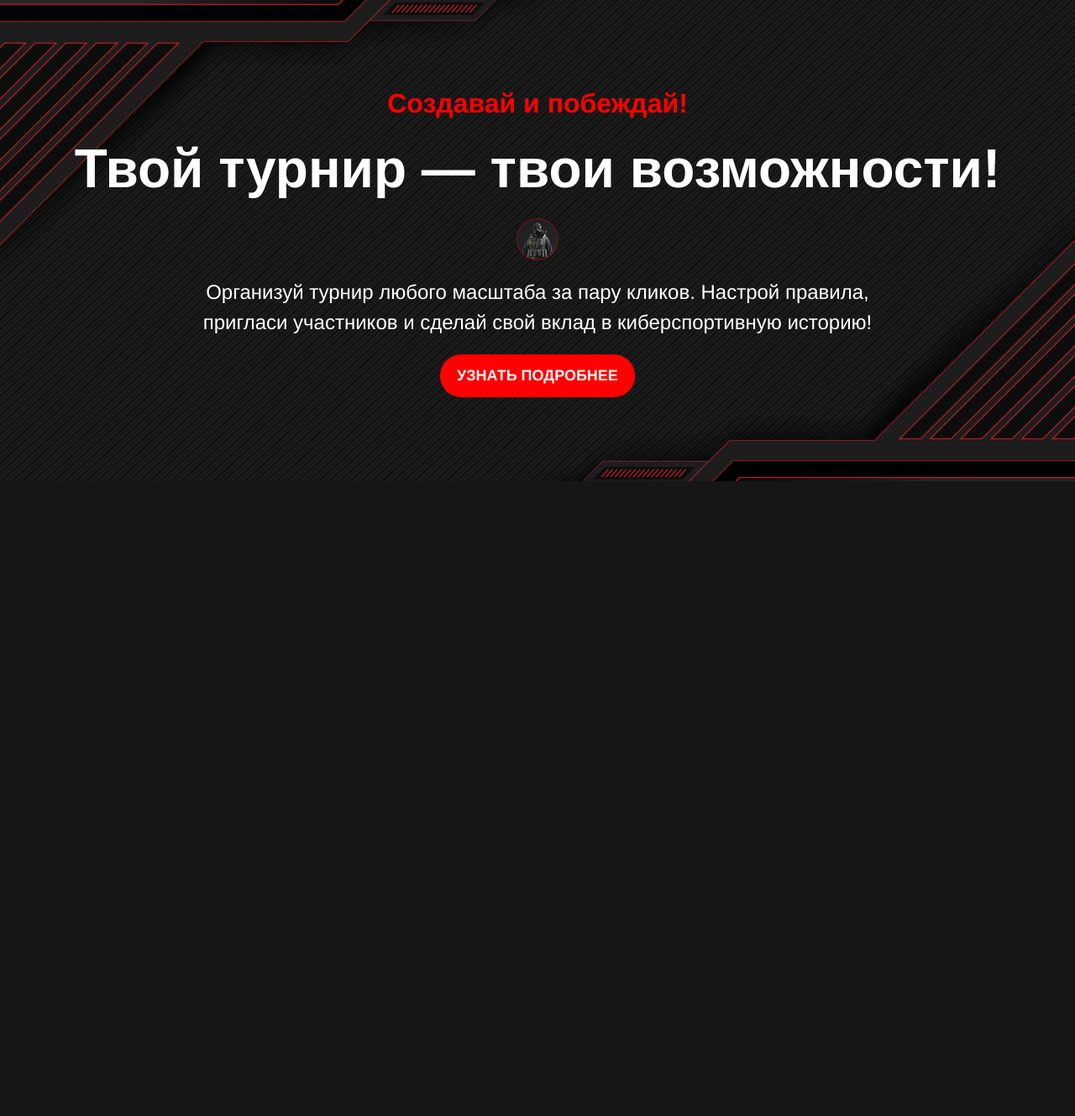
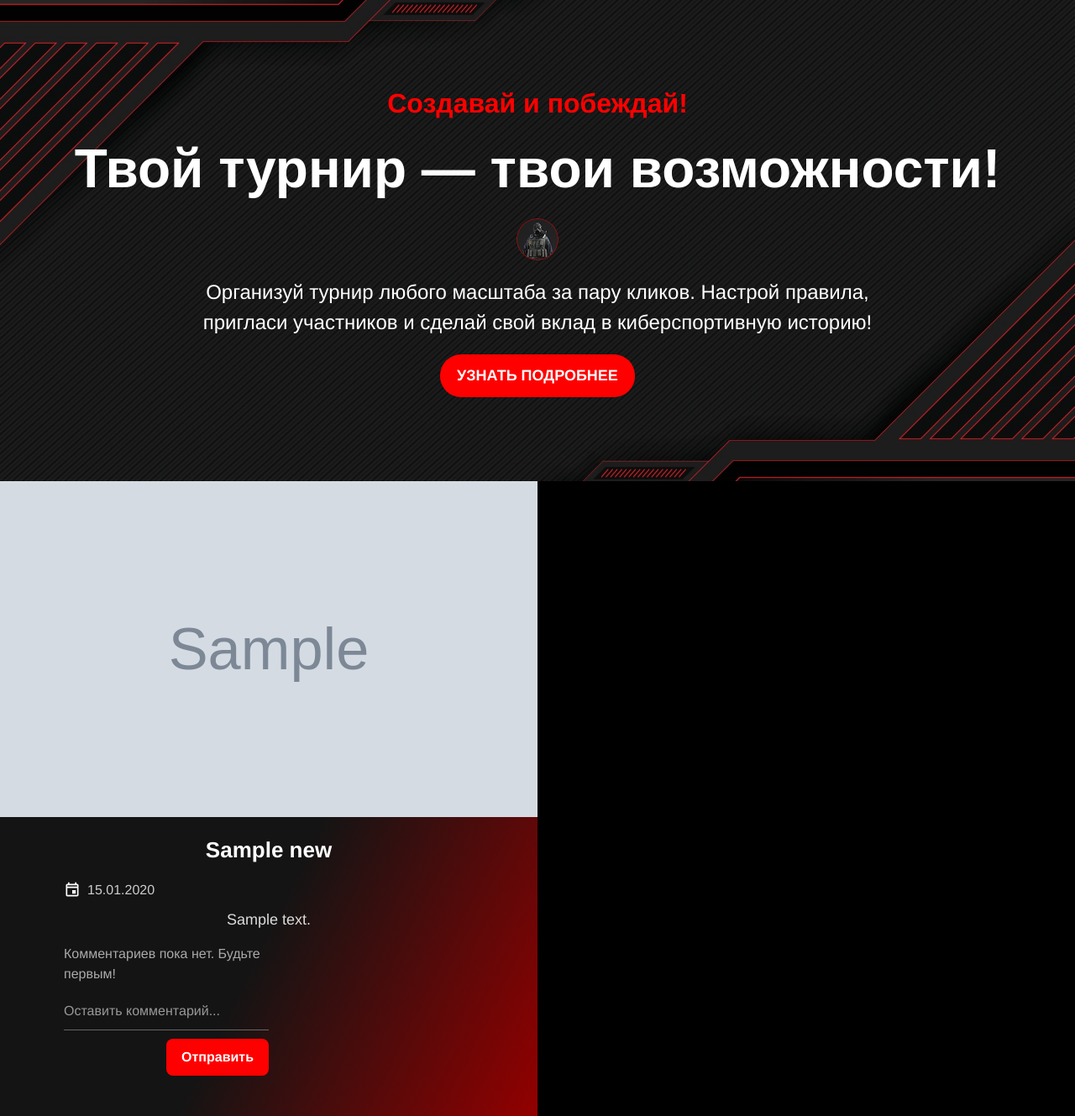
Before and after one commit to k1lst1x/ESPORTSHUB, a Django app: page / in a window 1280 px wide. Shown: the part 3611-4940 px from the top of the page at 84% size. Before the commit the page ends 4184 px from the top, so only its background shows below. Run offline with Django 4.2, Linux system fonts and the light colour scheme; tables that the repository leaves empty hold one stand-in row (values such as "Sample post"); grey boxes marked "Sample" are stand-in pictures; some web fonts are replaced.

Commit message:
added a news section on the home page and rolled up a “how it work” page

```diff
--- a/project/urls.py
+++ b/project/urls.py
@@ -3,13 +3,14 @@
 from django.views.generic import TemplateView
 from django.conf.urls.static import static
 from django.conf import settings
-from users.views import home, game_view
+from users.views import home, game_view, how_it_works_view
 
 urlpatterns = [
     path('admin/', admin.site.urls),
     #path('', TemplateView.as_view(template_name='home.html'), name='home'),
     path('', home, name='home'),
     path('game/', game_view, name='game'),
+    path('how-it-works/', how_it_works_view, name='how_it_works'),
 
     path('users/', include('users.urls')),
     path('news/', include('news.urls')),
--- a/static/css/styles.css
+++ b/static/css/styles.css
@@ -679,3 +679,142 @@
 .tournament-btn:hover {
     background: darkred;
 }
+
+.news-preview-duo {
+    width: 100%;
+    display: flex;
+    flex-direction: row;
+    flex-wrap: nowrap;
+    align-items: stretch; /* чтобы дочерние блоки были одинаковой высоты */
+}
+
+.news-full {
+    width: 50%;
+    background: linear-gradient(116.46deg, #141414 57.5%, #930000 100%);
+    display: flex;
+    flex-direction: column;
+}
+
+.news-full-image img {
+    width: 100%;
+    height: 400px;
+    object-fit: cover;
+}
+
+/* NEW: внутренний контейнер с флекс-растяжением */
+.news-inner {
+    flex: 1;
+    display: flex;
+    flex-direction: column;
+    padding: 24px 76px;
+}
+
+.news-full-content {
+    flex: 1;
+    display: flex;
+    flex-direction: column;
+    justify-content: space-between;
+}
+
+.spacer {
+    flex-grow: 1; /* растягивает середину */
+}
+
+.news-full-content h3 {
+    font-size: 26px;
+    margin-bottom: 10px;
+}
+
+.news-full-content h3 a {
+    color: white;
+    text-decoration: none;
+    font-weight: 900;
+}
+
+.news-full-content h3 a:hover {
+    text-decoration: underline;
+}
+
+.news-date {
+    display: flex;
+    align-items: center;
+    font-size: 16px;
+    color: #ccc;
+    margin: 10px 0;
+}
+
+.news-date img {
+    width: 20px;
+    margin-right: 8px;
+}
+
+.news-text {
+    font-size: 18px;
+    color: #ddd;
+    margin-bottom: 15px;
+}
+
+.news-comments-form-wrapper {
+    width: 50%;
+    margin-right: auto; /* чтобы прижать блок вправо */
+    margin-bottom: 24px;
+}
+
+.news-comments p {
+    font-size: 16px;
+    color: #aaa;
+    margin-bottom: 6px;
+}
+
+.news-form {
+    display: flex;
+    flex-direction: column;
+    align-items: flex-end;
+    margin-top: 10px;
+}
+
+.news-form input {
+    width: 100%;
+    border: none;
+    background: none;
+    border-bottom: 1px solid #666;
+    padding: 10px 0;
+    margin-bottom: 10px;
+    color: white;
+    font-size: 16px;
+}
+
+.news-form input::placeholder {
+    color: #999;
+}
+
+.news-form button {
+    background: red;
+    color: white;
+    padding: 10px 18px;
+    border: none;
+    border-radius: 8px;
+    cursor: pointer;
+    font-weight: bold;
+}
+
+.news-form button:hover {
+    background: darkred;
+}
+
+.news-full-content h3,
+.news-text {
+    text-align: center;
+}
+
+
+/* Адаптив: на телефонах — в столбик */
+@media (max-width: 900px) {
+    .news-preview-duo {
+        flex-direction: column;
+    }
+
+    .news-full {
+        width: 100%;
+    }
+}
--- a/templates/base.html
+++ b/templates/base.html
@@ -7,6 +7,12 @@
     <link href="https://cdn.jsdelivr.net/npm/bootstrap@5.3.3/dist/css/bootstrap.min.css" rel="stylesheet" integrity="sha384-QWTKZyjpPEjISv5WaRU9OFeRpok6YctnYmDr5pNlyT2bRjXh0JMhjY6hW+ALEwIH" crossorigin="anonymous">
     <link rel="stylesheet" href="{% static 'css/styles.css' %}">
     <title>ESPORTSHUB</title>
+    <link rel="icon" type="image/png" href="{% static 'esportshub-favicon/favicon-96x96.png' %}" sizes="96x96" />
+    <link rel="icon" type="image/svg+xml" href="{% static 'esportshub-favicon/favicon.svg' %}" />
+    <link rel="shortcut icon" href="{% static 'esportshub-favicon/favicon.ico' %}" />
+    <link rel="apple-touch-icon" sizes="180x180" href="{% static 'esportshub-favicon/apple-touch-icon.png' %}" />
+    <meta name="apple-mobile-web-app-title" content="MyWebSite" />
+    <link rel="manifest" href="{% static 'esportshub-favicon/site.webmanifest' %}" />
 </head>
 <body>
 
--- a/templates/home.html
+++ b/templates/home.html
@@ -16,6 +16,10 @@
                 <br>
                 <a href="{% url 'game' %}">
                     <button>INVOKER GAME</button>
+                </a>
+                <br>
+                <a href="{% url 'how_it_works' %}">
+                    <button>КАК ЭТО РАБОТАЕТ?</button>
                 </a>
 
             </div>
@@ -193,4 +197,40 @@
         </div>
     </section>
 
+    <section class="news-preview-duo">
+        {% for news in highlighted_news %}
+        <div class="news-full">
+            <div class="news-full-image">
+                <img src="{{ news.image.url }}" alt="{{ news.title }}">
+            </div>
+            <div class="news-inner">
+                <div class="news-full-content">
+                    <h3><a href="{% url 'news_detail' news.id %}">{{ news.title }}</a></h3>
+                    <p class="news-date">
+                        <img src="{% static 'images/calendar_icon.svg' %}" alt="Дата">
+                        {{ news.created_at|date:"d.m.Y" }}
+                    </p>
+                    <p class="news-text">{{ news.content|truncatewords:100 }}</p>
+
+                    <div class="news-comments-form-wrapper">
+                        <div class="news-comments">
+                            {% for comment in news.comments.all|slice:":3" %}
+                                <p><b>@{{ comment.user.username }}</b> {{ comment.text }}</p>
+                            {% empty %}
+                                <p>Комментариев пока нет. Будьте первым!</p>
+                            {% endfor %}
+                        </div>
+
+                        <form method="post" action="{% url 'news_detail' news.id %}" class="news-form">
+                            {% csrf_token %}
+                            <input type="text" name="comment_text" placeholder="Оставить комментарий...">
+                            <button type="submit">Отправить</button>
+                        </form>
+                    </div>
+                </div>
+            </div>
+        </div>
+        {% endfor %}
+    </section>
+
 {% endblock %}
--- a/users/views.py
+++ b/users/views.py
@@ -39,8 +39,16 @@
 
 def home(request):
     latest_news = News.objects.order_by('-created_at')[:3]
-    return render(request, 'home.html', {'latest_news': latest_news})
+    highlighted_news = News.objects.order_by('-created_at')[:2]
+
+    return render(request, 'home.html', {
+        'latest_news': latest_news,
+        'highlighted_news': highlighted_news,
+    })
 
 # Новый обработчик для /game
 def game_view(request):
     return render(request, 'invo/index.html')
+
+def how_it_works_view(request):
+    return render(request, 'how_it_works_page.html')
```
Also changed, not shown: templates/how_it_works_page.html (added, +200 -0 lines), static/esportshub-favicon/apple-touch-icon.png (added), static/esportshub-favicon/favicon-96x96.png (added), static/esportshub-favicon/favicon.ico (added), static/esportshub-favicon/favicon.svg (added), static/esportshub-favicon/site.webmanifest (added), static/esportshub-favicon/web-app-manifest-192x192.png (added), static/esportshub-favicon/web-app-manifest-512x512.png (added), static/images/arrow_w.svg (added), static/images/gold.png (added), static/images/gun.png (added), static/images/mask.png (added), static/images/redmage.png (added).
